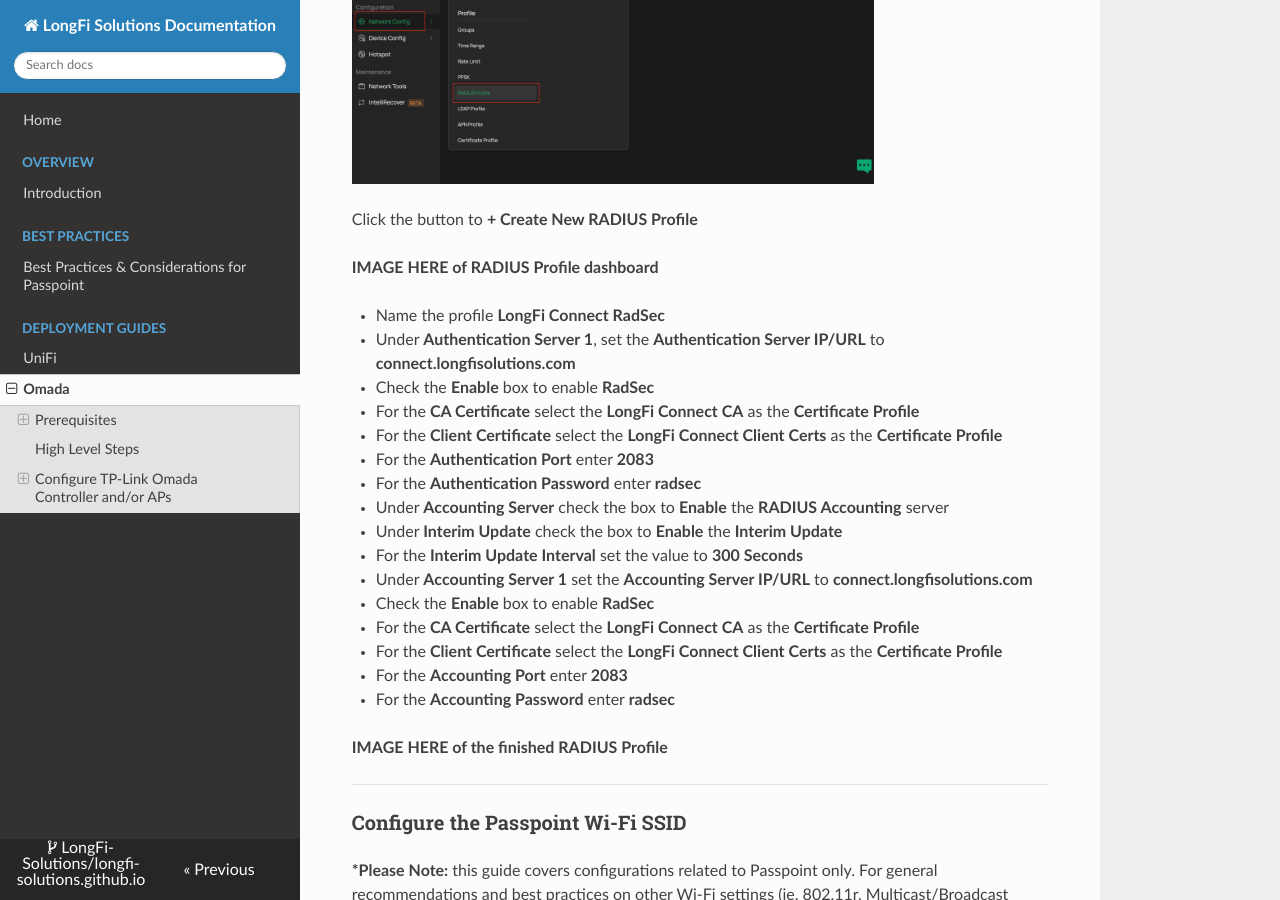
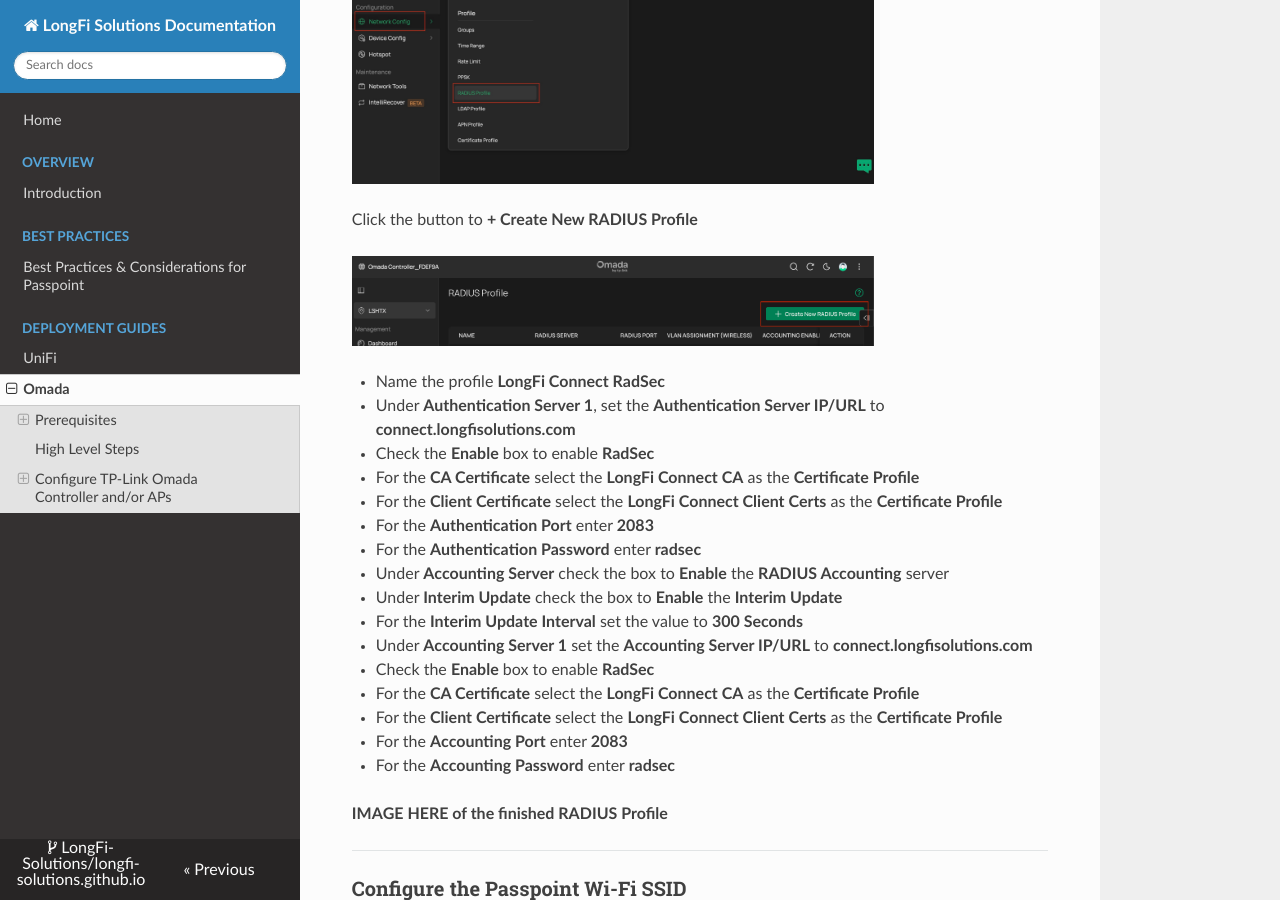
Before and after one commit to LongFi-Solutions/longfi-solutions.github.io, an MkDocs documentation site: the page built from docs/deployment/omada-networks.md, in a window 1280 px wide and 900 px high, scrolled down 5256 px. Built offline with MkDocs 1.6.1, drawn with Linux system fonts in a browser that asks for light colours; nearby versions of some CDN libraries.

Commit message:
Update Deployment Guides “omada-networks” +1

```diff
--- a/docs/deployment/omada-networks.md
+++ b/docs/deployment/omada-networks.md
@@ -137,7 +137,7 @@ From the Omada Dashboard go to **Configuration > Network Config > Profile > RADI
 
 Click the button to **+ Create New RADIUS Profile**
 
-**IMAGE HERE of RADIUS Profile dashboard**
+![](/assets/images/Omada-7-Create-New-RADIUS-Profile.png){ .img-lg }
 
 - Name the profile **LongFi Connect RadSec**
 - Under **Authentication Server 1**, set the **Authentication Server IP/URL** to **connect.longfisolutions.com**
```
Also changed, not shown: docs/assets/images/Omada-7-Create-New-RADIUS-Profile.png (added).
